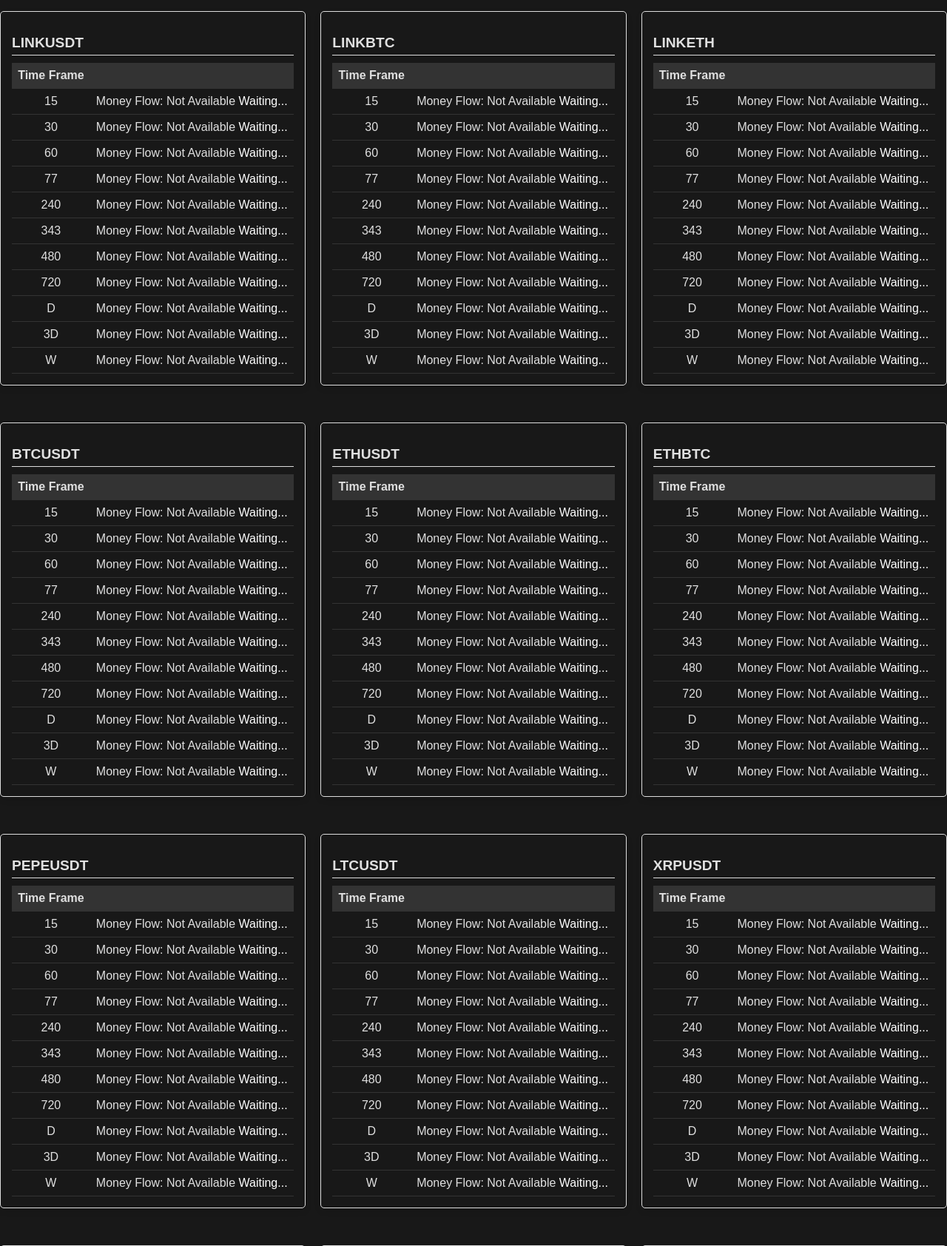
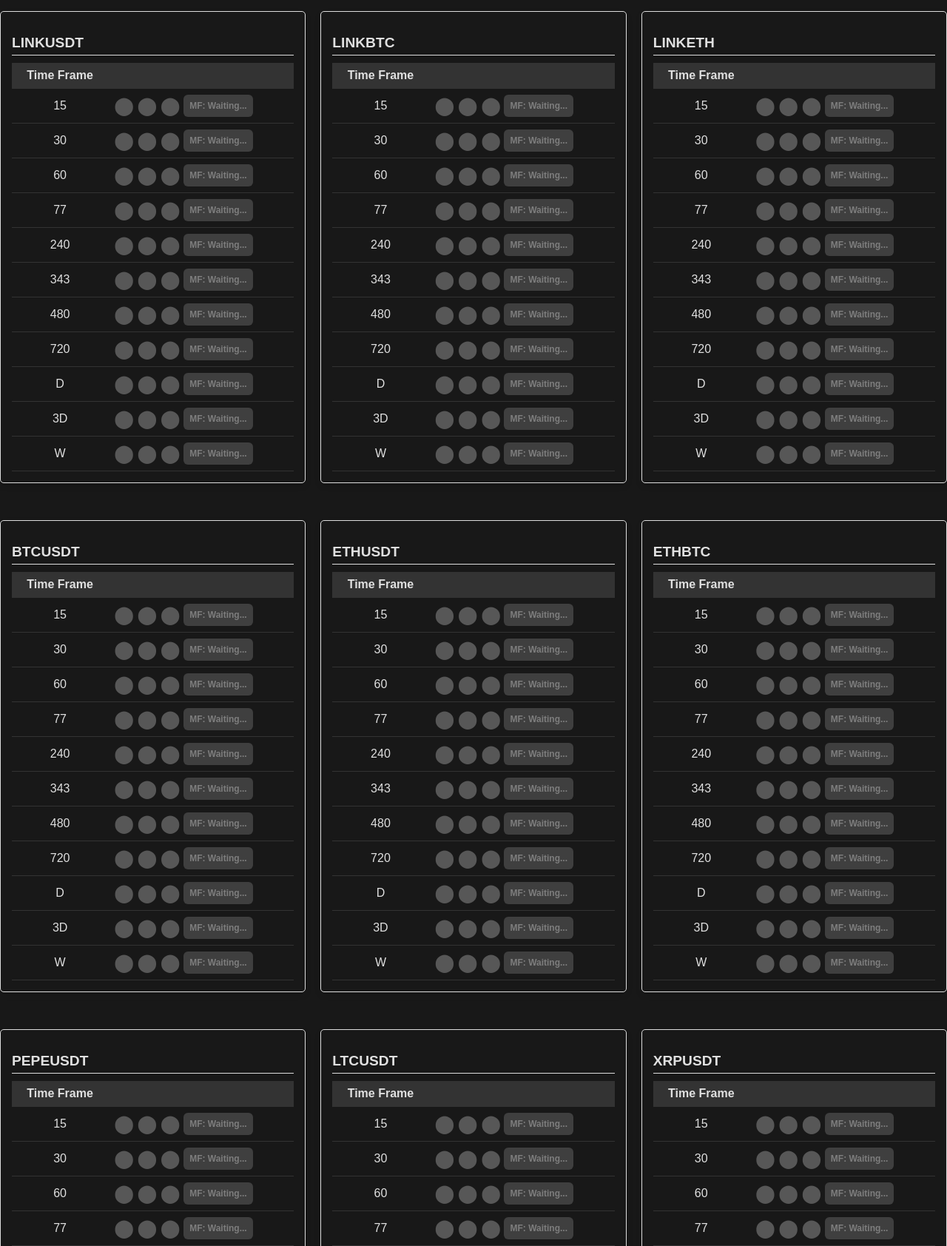
Before and after one commit to spoon2eric/tvstrats, a Flask app: page / in a window 1280 px wide. Shown: the part 162-1846 px from the top of the page at 74% size. Run offline with Flask 3, Linux system fonts and the light colour scheme; data that the repository does not hold is empty.

Commit message:
CSS Updates to index.html

```diff
--- a/main.py
+++ b/main.py
@@ -76,7 +76,13 @@
 
 ################################
 # New route
+@app.template_filter('format_datetime')
+def format_datetime(value, format="%m-%d %H:%M"):
+    if value is None:
+        return ""
+    return datetime.strptime(value, "%Y-%m-%dT%H:%M:%SZ").strftime(format)
 
+app.jinja_env.filters['format_datetime'] = format_datetime
 
 @app.route('/')
 def index():
--- a/templates/index.html
+++ b/templates/index.html
@@ -115,6 +115,79 @@
             border-bottom: 1px solid #ddd;
             padding-bottom: 5px;
         }
+
+        .time-date {
+            display: inline-flex;
+            align-items: center;
+            padding: 0.5rem;
+            border-radius: 0.375rem;
+            font-size: 0.75rem;
+            font-weight: 600;
+            background-color: #3f3f3f;
+            /* Dark grey background */
+            color: #7e7e7e;
+            /* Light grey text */
+            margin-bottom: 0.5rem;
+        }
+
+        .money-flow {
+            display: inline-flex;
+            align-items: center;
+            padding: 0.5rem;
+            border-radius: 0.375rem;
+            font-size: 0.75rem;
+            font-weight: 600;
+        }
+
+        .money-flow.positive {
+            background-color: rgba(16, 185, 129, 0.1);
+            color: #10B981;
+        }
+
+        .money-flow.negative {
+            background-color: rgba(239, 68, 68, 0.1);
+            color: #EF4444;
+        }
+
+        .money-flow.not-available {
+            background-color: #3f3f3f;
+            color: #7e7e7e;
+        }
+
+        .money-flow .icon {
+            margin-right: 0.25rem;
+            color: rgba(16, 185, 129, 0.9);
+            width: 1rem;
+            height: 1rem;
+            vertical-align: middle;
+        }
+
+        @keyframes flash {
+
+            0%,
+            75% {
+                background-color: transparent;
+            }
+
+            50% {
+                background-color: rgba(16, 185, 129, 0.1);
+            }
+        }
+
+        .flash {
+            animation: flash 1s infinite;
+        }
+
+        .gold-border {
+            border: 2px solid gold;
+            border-radius: 5px;
+            /* Optional: for rounded corners */
+        }
+
+        .dark-green-border {
+            border: 2px solid darkgreen;
+            border-radius: 5px;
+        }
     </style>
 </head>
 
@@ -145,42 +218,59 @@
                 <tbody>
                     <!-- Ticker details -->
                     {% for time_frame, result in details.items() %}
-                    <tr>
+                    <tr
+                        class="{{ 'flash' if result['stage'] == 2 else '' }} {{ 'gold-border' if result['stage'] == 3 }} {{ 'dark-green-border' if result['stage'] == 2 }}">
                         <td>{{ time_frame }}</td>
                         <td class="results">
-                            {% if money_flow.get(ticker) and money_flow[ticker].get(time_frame) %}
-                            {% set mf_value = money_flow[ticker][time_frame].money_flow|float %}
-                            <span style="color: {{ 'green' if mf_value > 0 else 'red' }}">
-                                MF: {{ mf_value|round(2) }}
-                            </span>
-                            <br>
-                            {% else %}
-                            Money Flow: Not Available
-                            {% endif %}
-
+                            <!-- TV Time and Money Flow -->
+                            <div>
                                 <!-- Display the 'TV Time' value for Big Green Dot if present -->
                                 {% if result['first_big_green_dot_time'] %}
-                            {{ result['first_big_green_dot_time'] }}
-                            <br>
+                                <div class="time-date">
+                                    {{ result['first_big_green_dot_time']|format_datetime }} UTC
+                                </div>
                                 {% endif %}
+                            </div>
 
+                            <!-- Dots -->
+                            <div>
                                 <!-- Display dots based on the stage value -->
                                 {% if result['stage'] == 1 %}
                                 <span class="dot" style="color: green;">⬤</span> <!-- Big Green Dot -->
+                                <span class="dot" style="color: rgb(87, 87, 87);">⬤</span>
+                                <span class="dot" style="color: rgb(87, 87, 87);">⬤</span>
                                 {% elif result['stage'] == 2 %}
                                 <span class="dot" style="color: green;">⬤</span> <!-- Big Green Dot -->
                                 <span class="dot" style="color: red;">⬤</span> <!-- Red Dot -->
+                                <span class="dot" style="color: rgb(87, 87, 87);">⬤</span>
                                 {% elif result['stage'] == 3 %}
                                 <span class="dot" style="color: green;">⬤</span> <!-- Big Green Dot -->
                                 <span class="dot" style="color: red;">⬤</span> <!-- Red Dot -->
                                 <span class="dot" style="color: green;">⬤</span> <!-- Green Dot -->
+                                <span class="icon">🚀</span>
                                 {% elif result['stage'] == -1 %}
-                            <span style="color: white;">Waiting...</span>
+                                <span class="dot" style="color: rgb(87, 87, 87);">⬤</span>
+                                <span class="dot" style="color: rgb(87, 87, 87);">⬤</span>
+                                <span class="dot" style="color: rgb(87, 87, 87);">⬤</span>
                                 {% endif %}
+
+                                <!-- Money Flow -->
+                                {% if money_flow.get(ticker) and money_flow[ticker].get(time_frame) %}
+                                {% set mf_value = money_flow[ticker][time_frame].money_flow|float %}
+                                <div class="money-flow {{ 'positive' if mf_value > 0 else 'negative' }}">
+                                    <span class="icon">💰</span>
+                                    <span class="mf-text">MF: {{ mf_value|round(2) }}</span>
+                                </div>
+                                {% else %}
+                                <div class="money-flow not-available">MF: Waiting...</div>
+                                {% endif %}
+                            </div>
                         </td>
                     </tr>
+
                     {% endfor %}
                 </tbody>
+
             </table>
         </div> <!-- End of card -->
         {% endfor %}
--- a/tickers.txt
+++ b/tickers.txt
@@ -108,6 +108,17 @@
 SOLUSDT, D
 SOLUSDT, 3D
 SOLUSDT, W
+RNDRUSDT, 15
+RNDRUSDT, 30
+RNDRUSDT, 60
+RNDRUSDT, 77
+RNDRUSDT, 240
+RNDRUSDT, 343
+RNDRUSDT, 480
+RNDRUSDT, 720
+RNDRUSDT, D
+RNDRUSDT, 3D
+RNDRUSDT, W
 SPY, 15
 SPY, 30
 SPY, 60
```
Also changed, not shown: dot_tickers.txt (+11 -0 lines). Lines whose indentation alone changed are shown as unchanged.
